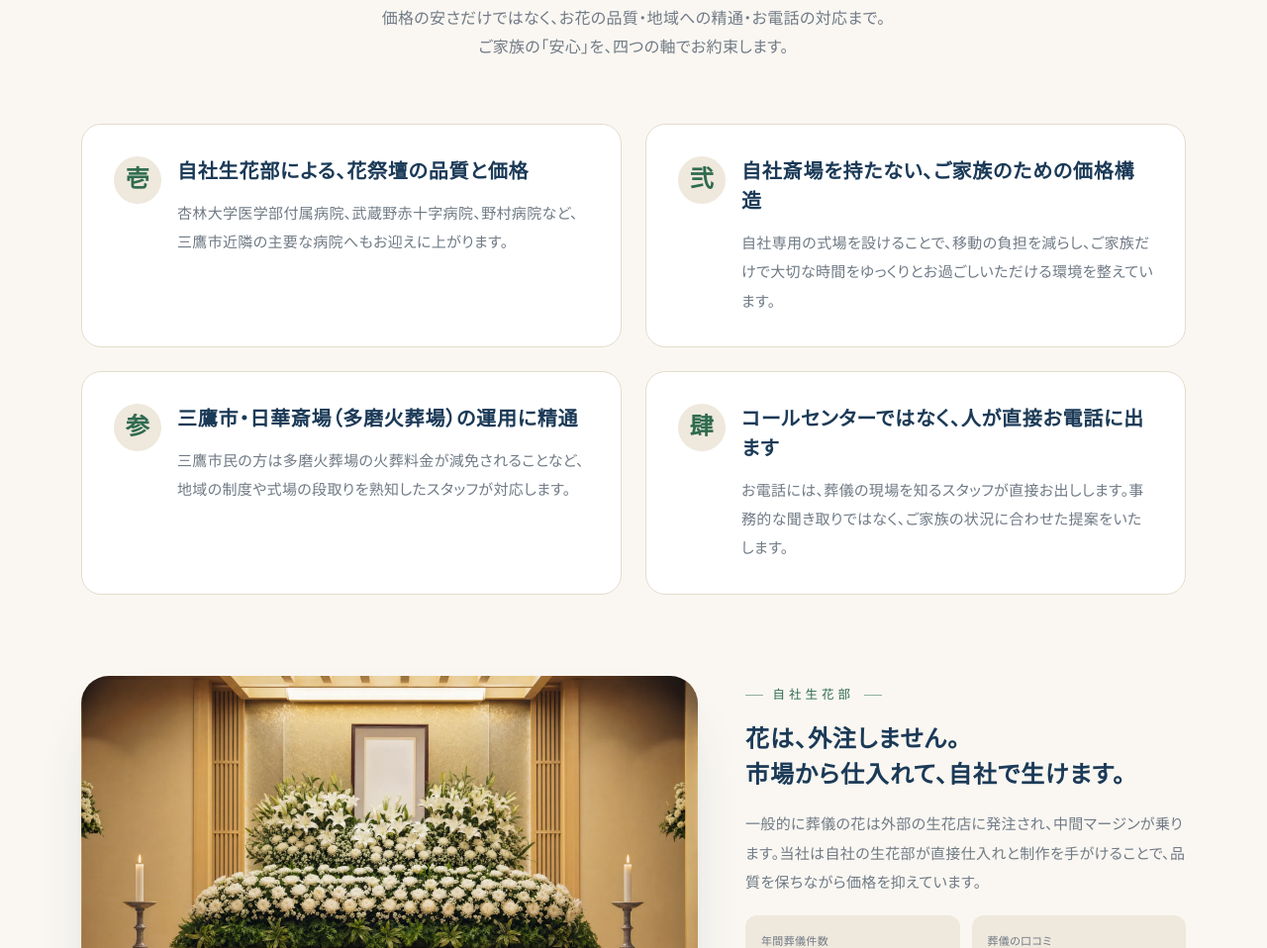
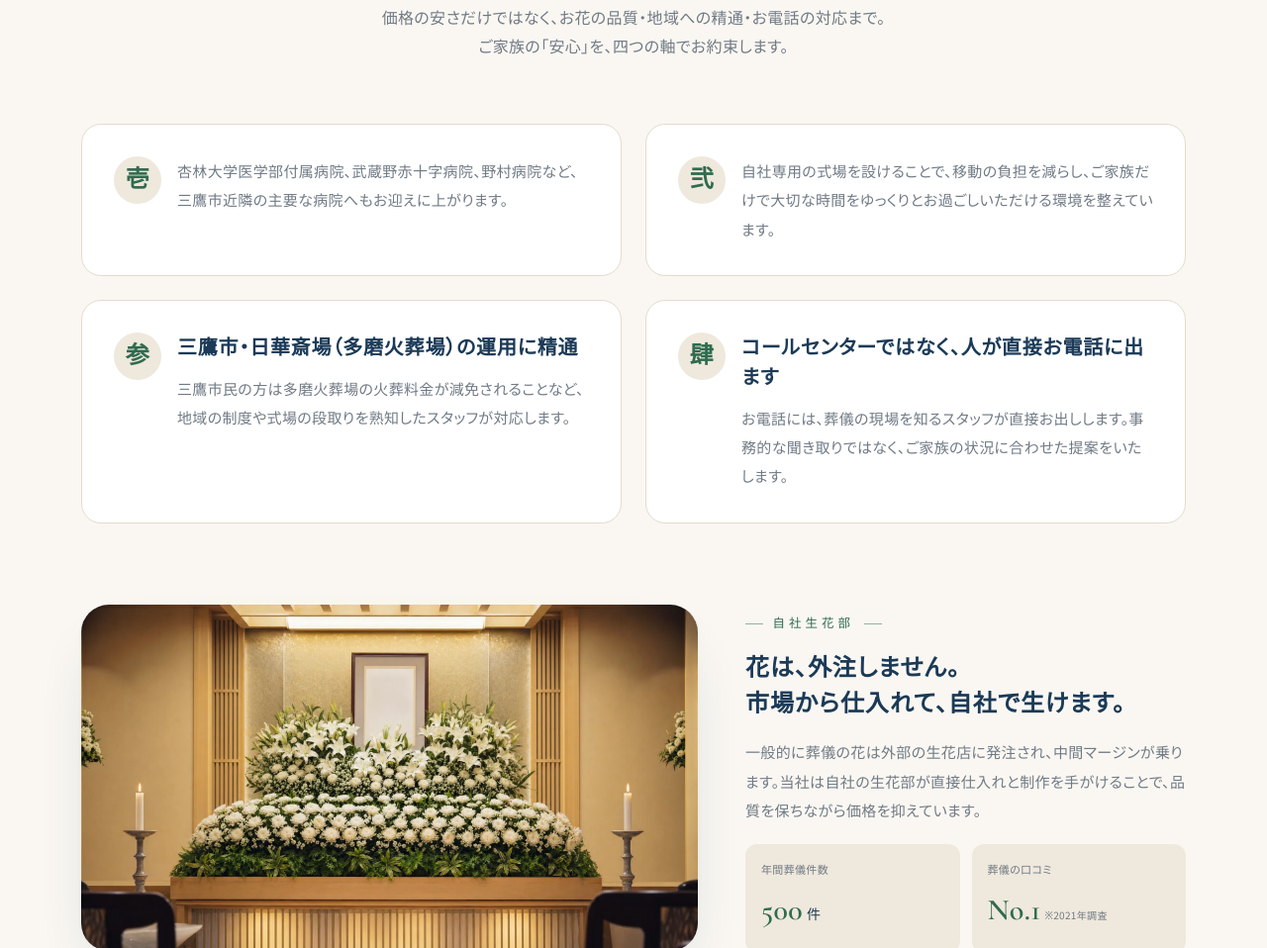
Before and after one commit to 67eezo-bit/mitaka-funeral-lp, a plain HTML site: page index.html in a window 1280 px wide. Shown: the part 1814-2772 px from the top of the page at 99% size. Drawn offline with nearby package versions, Linux system fonts and the light colour scheme.

Commit message:
Add files via upload

```diff
--- a/index.html
+++ b/index.html
@@ -322,7 +322,6 @@
             <div class="reason-card__inner">
               <div class="reason-card__no">壱</div>
               <div>
-                <h3 class="reason-card__title">自社生花部による、花祭壇の品質と価格</h3>
                 <p class="reason-card__body">杏林大学医学部付属病院、武蔵野赤十字病院、野村病院など、三鷹市近隣の主要な病院へもお迎えに上がります。</p>
               </div>
             </div>
@@ -331,7 +330,6 @@
             <div class="reason-card__inner">
               <div class="reason-card__no">弐</div>
               <div>
-                <h3 class="reason-card__title">自社斎場を持たない、ご家族のための価格構造</h3>
                 <p class="reason-card__body">自社専用の式場を設けることで、移動の負担を減らし、ご家族だけで大切な時間をゆっくりとお過ごしいただける環境を整えています。</p>
               </div>
             </div>
```
